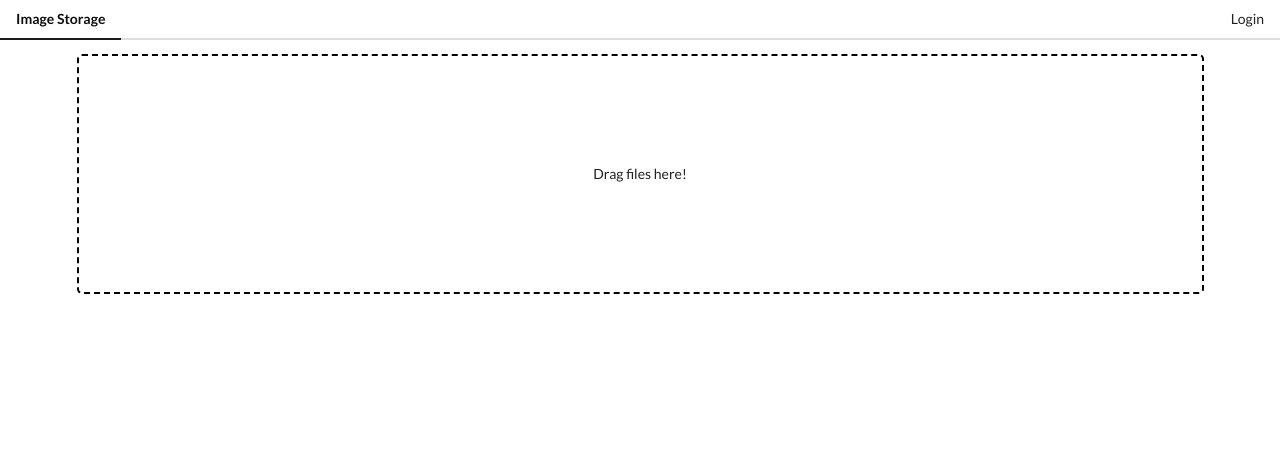
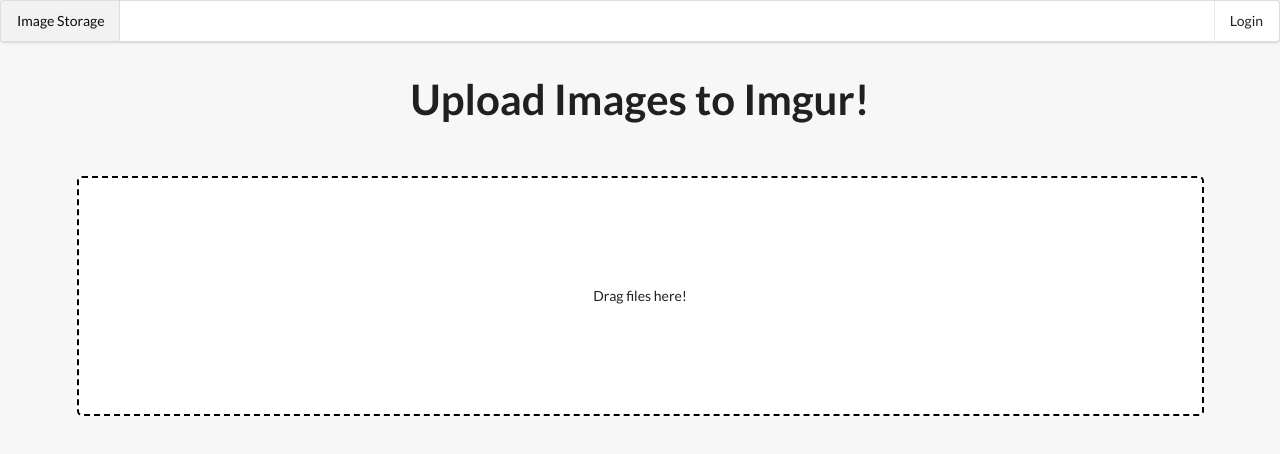
Before and after one commit to CodeyPacker/image-vuer, a Vue app: page /upload in a window 1280 px wide. Shown: the top 454 px of the page. Built offline with nearby package versions, Linux system fonts and the light colour scheme.

Commit message:
Wrapped up basic styles

```diff
--- a/src/App.vue
+++ b/src/App.vue
@@ -1,5 +1,5 @@
 <template>
-  <div>
+  <div class="app-wrapper">
     <AppHeader></AppHeader>
     <div class="ui container">
       <router-view></router-view>
@@ -17,3 +17,10 @@
   }
 }
 </script>
+
+<style scoped>
+.app-wrapper {
+  min-height: 100vh;
+  background-color: #f7f7f7;
+}
+</style>
--- a/src/components/AppHeader.vue
+++ b/src/components/AppHeader.vue
@@ -1,5 +1,5 @@
 <template>
-  <div class="ui secondary pointing menu">
+  <div class="navigation ui menu">
     <router-link to="/" class="active item">
       Image Storage
     </router-link>
@@ -37,7 +37,12 @@
 </script>
 
 <style scoped>
+.navigation {
+  background: white;
+}
+
 .horizontal {
   display: flex;
+  flex-wrap: wrap;
 }
 </style>
--- a/src/components/ImageList.vue
+++ b/src/components/ImageList.vue
@@ -22,6 +22,7 @@
 
 <style scoped>
   .image-container {
+    margin-top: 50px;
     column-count: 3;
     column-gap: 0;
   }
--- a/src/components/UploadForm.vue
+++ b/src/components/UploadForm.vue
@@ -1,4 +1,6 @@
 <template>
+  <div>
+    <h1 class="heading">Upload Images to Imgur!</h1>
     <div class="dropper">
       <!--
         By using $event.target.files like this,
@@ -15,6 +17,7 @@
         />
       <span>Drag files here!</span>
     </div>
+  </div>
 </template>
 
 <script>
@@ -26,13 +29,22 @@
 </script>
 
 <style scoped>
+.heading {
+  margin-top: 30px;
+  font-size: 42px;
+  text-align: center;
+}
+
 .dropper {
+  background-color: white;
+  margin-top: 50px;
   height: 30vh;
   border: 2px dashed black;
   border-radius: 5px;
   display: flex;
   justify-content: center;
   align-items: center;
+  margin-top: 50px;
   position: relative;
 }
 
```
Lines whose indentation alone changed are shown as unchanged.
